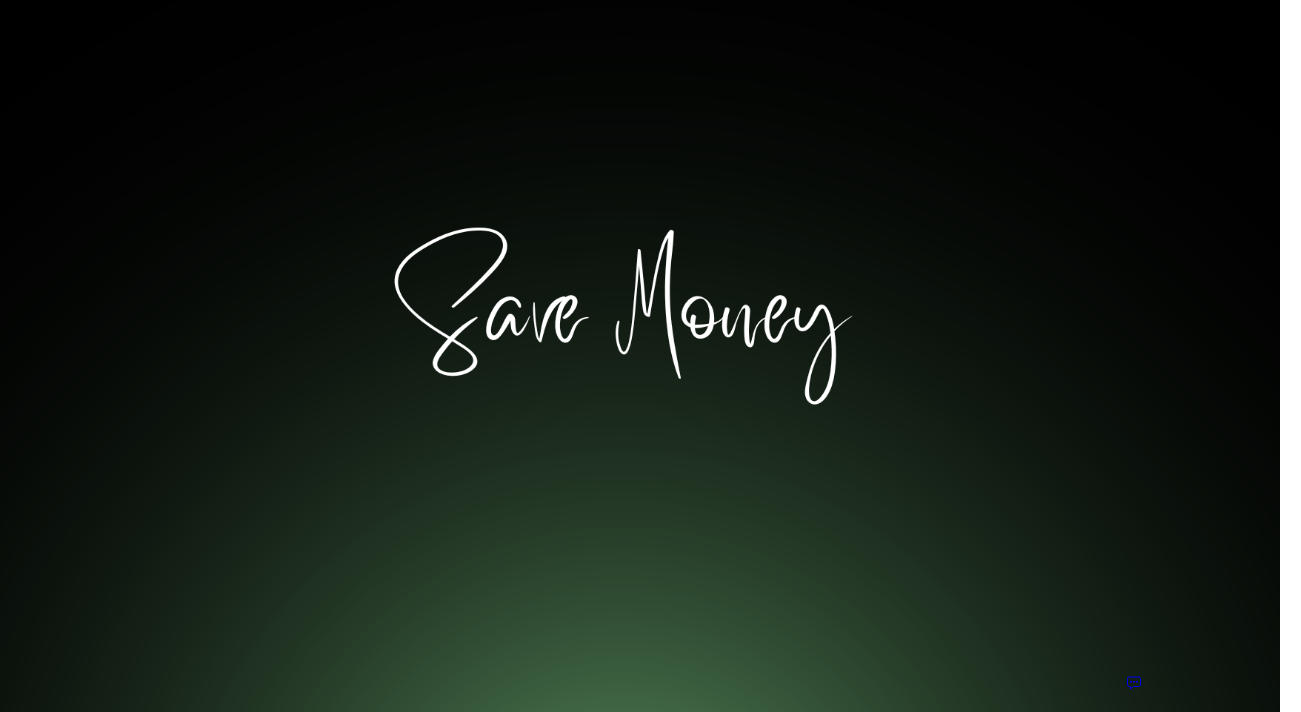
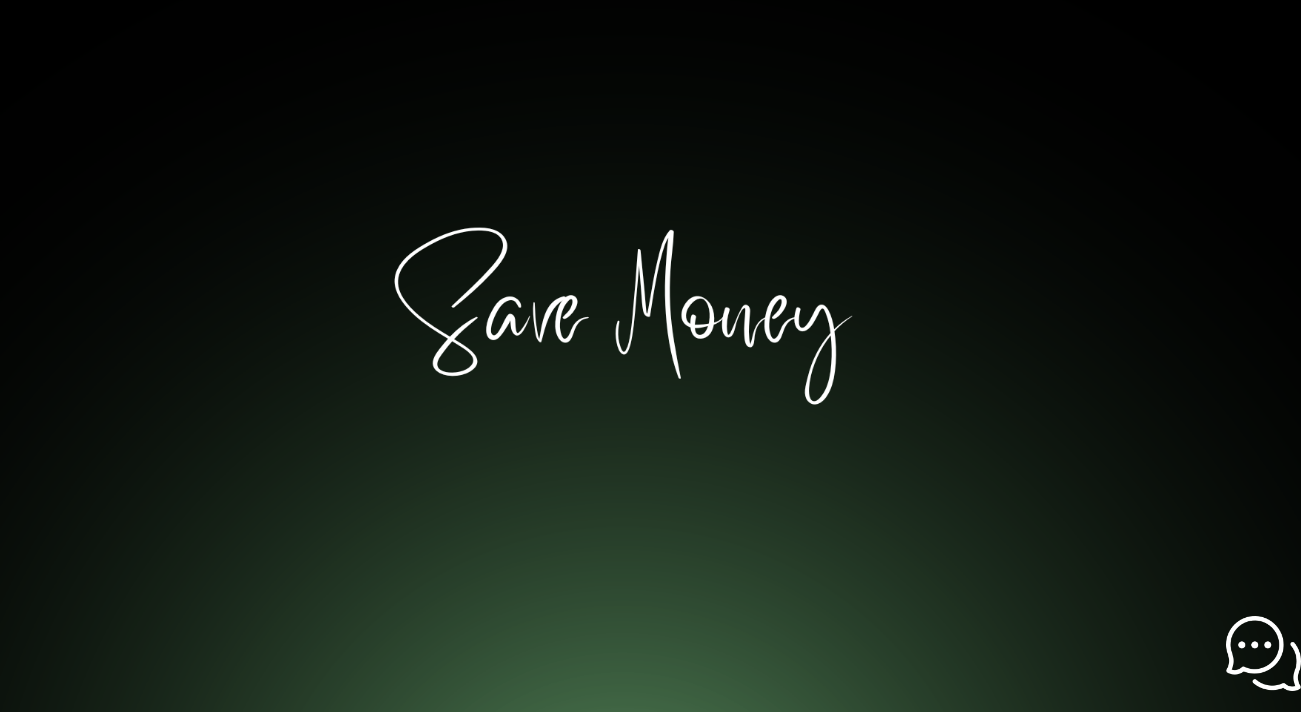
Before and after one commit to Kamin888/1234, a plain HTML site: page index.html in a window 1280 px wide. Shown: the part 88-800 px from the top of the page, 1301 px wide, since content can reach past the window. Drawn offline with nearby package versions, Linux system fonts and the light colour scheme.

Commit message:
kamin888

```diff
--- a/index.html
+++ b/index.html
@@ -109,7 +109,7 @@
     <!-- FORM CHATBOT -->
 
     <a href="#" class="Cbot-popup">
-        <ion-icon name="chatbox-ellipses-outline"></ion-icon>
+        <img src="chat.png" alt="" width="75" height="75">
     </a>
 
     <!-- SCRIPT -->
--- a/style.css
+++ b/style.css
@@ -235,6 +235,8 @@ header {
 }
 
 .wrapper2 {
+    margin-top: 19%;
+    margin-left: 69%;
     position: absolute;
     width: 300px;
     height: 570px;
@@ -264,6 +266,7 @@ header {
 }
 
 .Cbot-popup {
+    margin-left: 100px;
     position: absolute;
     left: 88%;
     bottom: 2%;
```
Also changed, not shown: chat.png (added).
